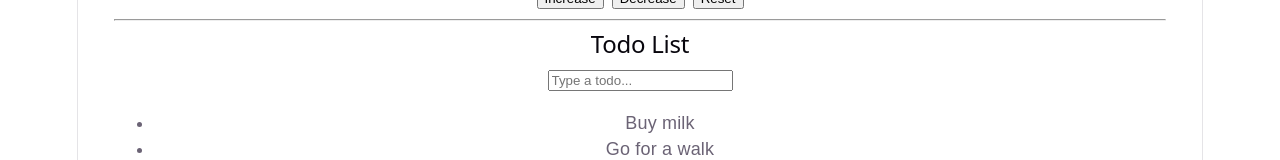
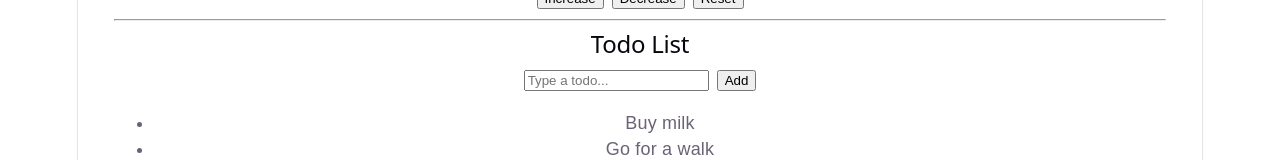
Before and after one commit to dileepapeiris/playwright-qa-automation, a React (Vite) app: page / in a window 1280 px wide. Shown: the part 205-365 px from the top of the page. Built offline with nearby package versions, Linux system fonts and the light colour scheme.

Commit message:
add Add button wired to addTodo function

```diff
--- a/src/App.tsx
+++ b/src/App.tsx
@@ -32,6 +32,7 @@ export default function App() {
           value={input}
           onChange={(e) => setInput(e.target.value)}
         />
+        <button onClick={addTodo} style={{ marginLeft: "8px" }}>Add</button>
         <ul>
           {todos.map((todo, i) => (
             <li key={i} data-testid="todo-item">{todo}</li>
```
